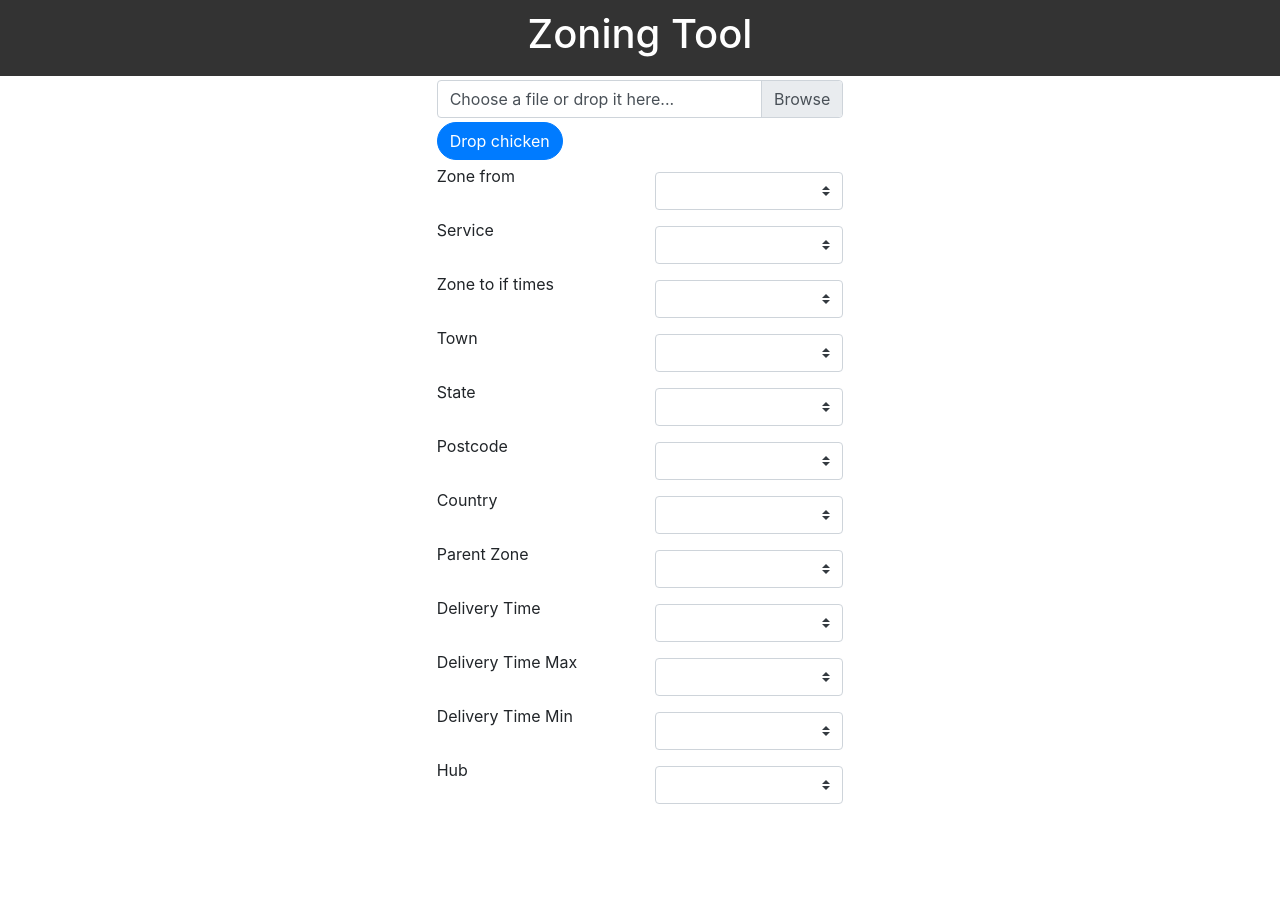
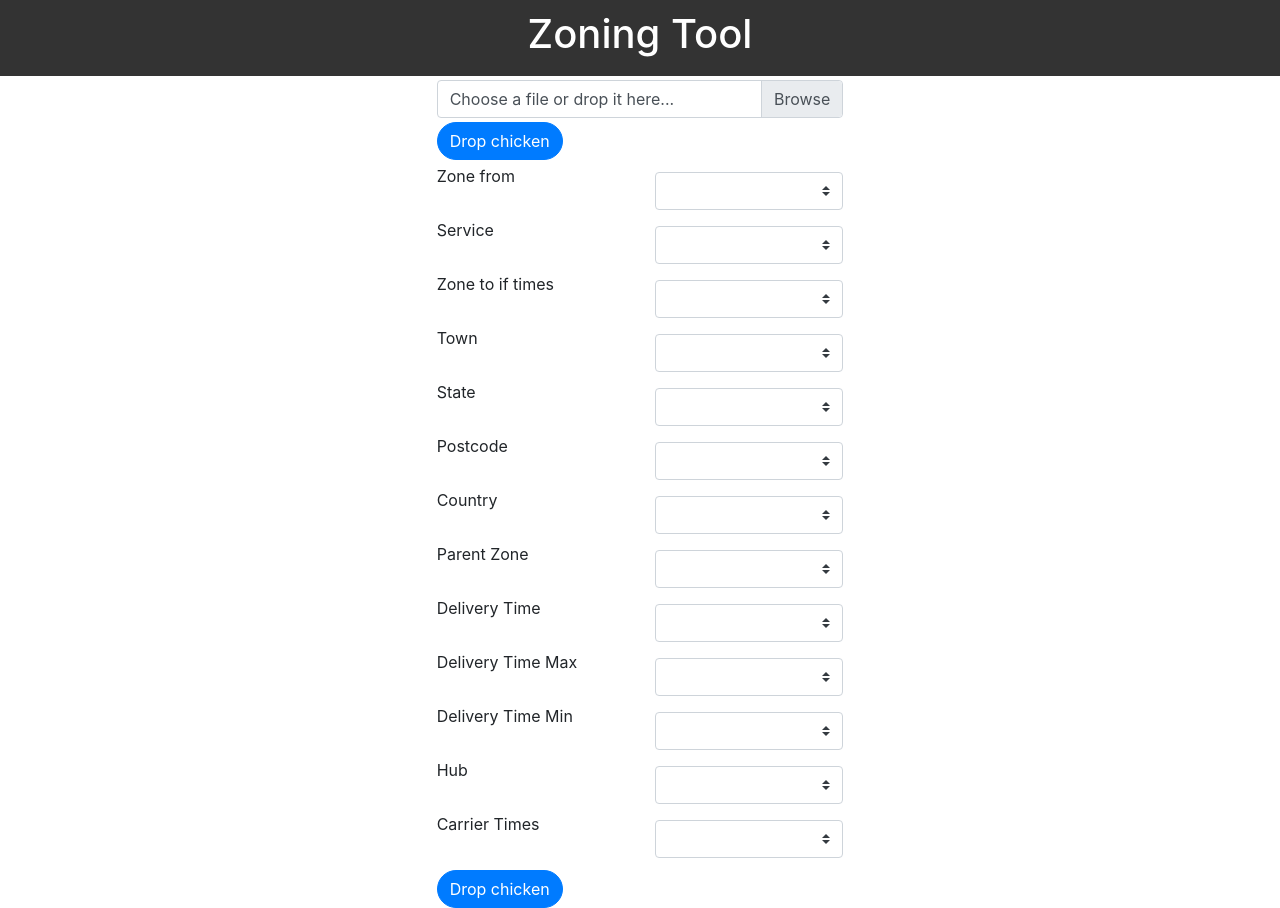
Before and after one commit to NickSolante/csvuploadvjs, a Vue app: page / in a window 1280 px wide. Before the commit the page ends 812 px from the top, so only its background shows below. Built offline with nearby package versions, Linux system fonts and the light colour scheme.

Commit message:
push me now

```diff
--- a/src/core/Core.vue
+++ b/src/core/Core.vue
@@ -21,6 +21,9 @@
         <CsvHeaders
           class="mx-auto mt"
           :csvfile="headerOnFiles"
+          @mappedHeaderData="(e) =>{
+            newHeader = e
+          }"
         />
       </b-col>
       <b-col />
@@ -29,36 +32,39 @@
 </template>
 
 <script>
-import Uploads from './Uploads';
-import Header from '../components/layout/Header';
-import CsvHeaders from './CsvHeaders';
-import { type } from 'os';
+import Uploads from "./Uploads";
+import Header from "../components/layout/Header";
+import CsvHeaders from "./CsvHeaders";
 
 export default {
-  name: 'App',
+  name: "App",
   components: {
     Header,
     Uploads,
     CsvHeaders
   },
 
-  data () {
+  data() {
     return {
       dataSet: {},
       headerOnFiles: {},
       newHeader: []
-    }
+    };
   },
   watch: {
-    dataSet: function (data) {
-      console.log(data)
+    dataSet: function(data) {
+      console.log(data);
     },
-    headerOnFiles: function (data) {
-      console.log('core ' + typeof data)
-      console.log(data)
+    headerOnFiles: function(data) {
+      console.log("core " + typeof data);
+      console.log(data);
+    },
+    newHeader: function(data) {
+      console.log("this is sparta");
+      console.table(data);
     }
   }
-}
+};
 </script>
 
 <style lang='scss'>
--- a/src/core/CsvHeaders.vue
+++ b/src/core/CsvHeaders.vue
@@ -4,7 +4,10 @@
       <b-row>
         <b-col>Zone from</b-col>
         <b-col>
-          <b-form-select class="thePaddening">
+          <b-form-select
+            v-model="zoneFrom"
+            class="thePaddening"
+          >
             <option
               v-for="(Value , index) of csvfile"
               :key="index"
@@ -17,7 +20,10 @@
       <b-row>
         <b-col>Service</b-col>
         <b-col>
-          <b-form-select class="thePaddening">
+          <b-form-select
+            v-model="service"
+            class="thePaddening"
+          >
             <option
               v-for="(Value , index) of csvfile"
               :key="index"
@@ -30,7 +36,10 @@
       <b-row>
         <b-col>Zone to if times</b-col>
         <b-col>
-          <b-form-select class="thePaddening">
+          <b-form-select
+            v-model="zoneTo"
+            class="thePaddening"
+          >
             <option
               v-for="(Value , index) of csvfile"
               :key="index"
@@ -43,7 +52,10 @@
       <b-row>
         <b-col>Town</b-col>
         <b-col>
-          <b-form-select class="thePaddening">
+          <b-form-select
+            v-model="town"
+            class="thePaddening"
+          >
             <option
               v-for="(Value , index) of csvfile"
               :key="index"
@@ -56,7 +68,10 @@
       <b-row>
         <b-col>State</b-col>
         <b-col>
-          <b-form-select class="thePaddening">
+          <b-form-select
+            v-model="state"
+            class="thePaddening"
+          >
             <option
               v-for="(Value , index) of csvfile"
               :key="index"
@@ -69,7 +84,10 @@
       <b-row>
         <b-col>Postcode</b-col>
         <b-col>
-          <b-form-select class="thePaddening">
+          <b-form-select
+            v-model="postcode"
+            class="thePaddening"
+          >
             <option
               v-for="(Value , index) of csvfile"
               :key="index"
@@ -82,7 +100,10 @@
       <b-row>
         <b-col>Country</b-col>
         <b-col>
-          <b-form-select class="thePaddening">
+          <b-form-select
+            v-model="country"
+            class="thePaddening"
+          >
             <option
               v-for="(Value , index) of csvfile"
               :key="index"
@@ -95,7 +116,10 @@
       <b-row>
         <b-col>Parent Zone</b-col>
         <b-col>
-          <b-form-select class="thePaddening">
+          <b-form-select
+            v-model="parentZone"
+            class="thePaddening"
+          >
             <option
               v-for="(Value , index) of csvfile"
               :key="index"
@@ -108,7 +132,10 @@
       <b-row>
         <b-col>Delivery Time</b-col>
         <b-col>
-          <b-form-select class="thePaddening">
+          <b-form-select
+            v-model="delTime"
+            class="thePaddening"
+          >
             <option
               v-for="(Value , index) of csvfile"
               :key="index"
@@ -122,7 +149,10 @@
       <b-row>
         <b-col>Delivery Time Max</b-col>
         <b-col>
-          <b-form-select class="thePaddening">
+          <b-form-select
+            v-model="delTimeMax"
+            class="thePaddening"
+          >
             <option
               v-for="(Value , index) of csvfile"
               :key="index"
@@ -135,7 +165,10 @@
       <b-row>
         <b-col>Delivery Time Min</b-col>
         <b-col>
-          <b-form-select class="thePaddening">
+          <b-form-select
+            v-model="delTimeMin"
+            class="thePaddening"
+          >
             <option
               v-for="(Value , index) of csvfile"
               :key="index"
@@ -148,7 +181,26 @@
       <b-row>
         <b-col>Hub</b-col>
         <b-col>
-          <b-form-select class="thePaddening">
+          <b-form-select
+            v-model="hub"
+            class="thePaddening"
+          >
+            <option
+              v-for="(Value , index) of csvfile"
+              :key="index"
+            >
+              {{ Value }}
+            </option>
+          </b-form-select>
+        </b-col>
+      </b-row>
+      <b-row>
+        <b-col>Carrier Times</b-col>
+        <b-col>
+          <b-form-select
+            v-model="carrierTimes"
+            class="thePaddening"
+          >
             <option
               v-for="(Value , index) of csvfile"
               :key="index"
@@ -159,6 +211,15 @@
         </b-col>
       </b-row>
     </b-form>
+    <b-button
+
+      pill
+      variant="primary"
+      class="paddMeAmedala mx-auto"
+      @click="onClickDrop"
+    >
+      Drop chicken
+    </b-button>
   </div>
 </template>
 
@@ -176,7 +237,7 @@ export default {
     },
     // fields for header
     csvfile: {
-      type: Object,
+      type: Array,
       required: false,
       default: () => {
         return {}
@@ -185,7 +246,19 @@ export default {
   },
   data () {
     return {
-      selected: null
+      postcode: null,
+      town: null,
+      zoneTo: null,
+      zoneFrom: null,
+      service: null,
+      state: null,
+      country: null,
+      parentZone: null,
+      delTimeMax: null,
+      delTimeMin: null,
+      delTime: null,
+      carrierTimes: null,
+      hub: null
     }
   },
   watch: {
@@ -195,12 +268,55 @@ export default {
     csvfile: function (headerVal) {
       console.log('its here just not there')
       console.table(headerVal)
+    },
+    selected: function (val) {
+      console.log(val)
+    }
+  },
+  methods: {
+    onClickDrop () {
+      console.log(
+        this.postcode,
+        this.town,
+        this.zoneTo,
+        this.zoneFrom,
+        this.service,
+        this.state,
+        this.country,
+        this.parentZone,
+        this.delTimeMin,
+        this.delTimeMax,
+        this.carrierTimes,
+        this.hub
+      )
+
+      let dataPass = [
+        this.postcode,
+        this.town,
+        this.zoneTo,
+        this.zoneFrom,
+        this.service,
+        this.state,
+        this.country,
+        this.parentZone,
+        this.delTimeMin,
+        this.delTimeMax,
+        this.carrierTimes,
+        this.hub
+      ]
+      let refinedHeader = []
+      for (let i = 0; i === dataPass.length; i++) {
+        if (dataPass[i] === null) {
+          i++
+        } else {
+          refinedHeader.push(dataPass[i])
+        }
+      }
+
+      console.table(refinedHeader)
+      this.$emit('mappedHeaderData', dataPass)
     }
   }
-  // ,
-  // methods: {
-  //   cloneCopy () {}
-  // }
 }
 </script>
 
```
Also changed, not shown: src/core/Uploads.vue (+0 -24 lines).
